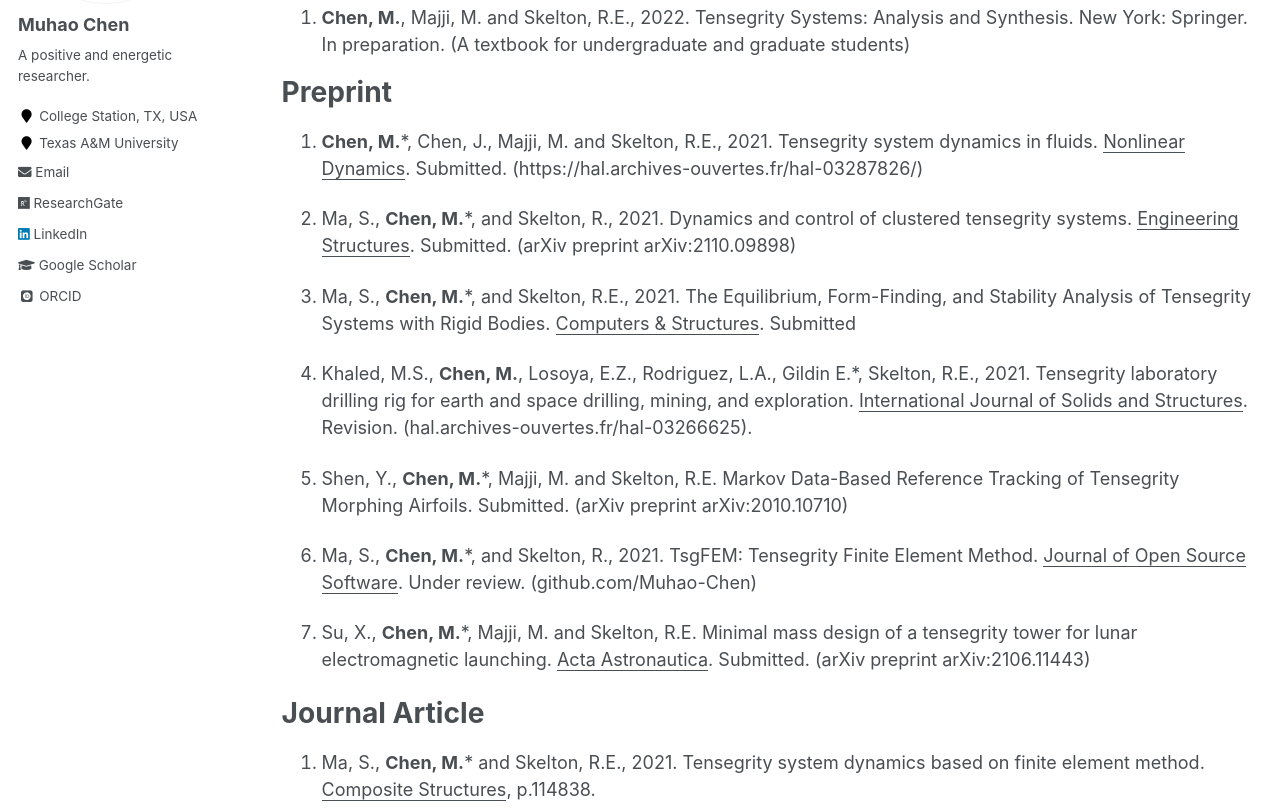
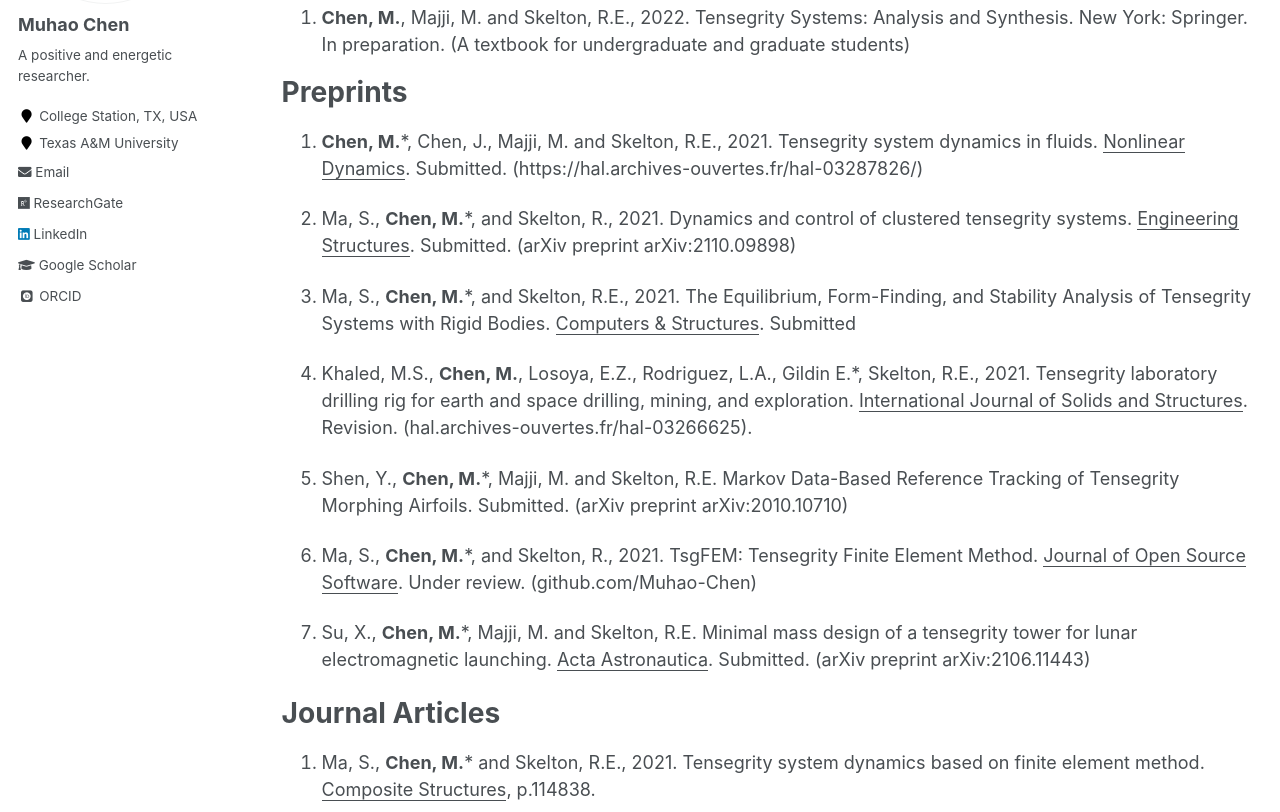
Before and after one commit to Muhao-Chen/muhao-chen.github.io, a Jekyll site: the page built from _pages/publication.md, in a window 1280 px wide and 1400 px high. Shown: the part 289-1101 px from the top of the window. Built offline with Jekyll 4.4.1, drawn with Linux system fonts in a browser that asks for light colours; some web fonts are replaced; some of the changed text lies outside the part shown.

Commit message:
Update publication.md

```diff
--- a/_pages/publication.md
+++ b/_pages/publication.md
@@ -11,7 +11,7 @@ His citation profile in [Google Scholar](https://scholar.google.com/citations?us
 # Book Preparing
 1. **Chen, M.**, Majji, M. and Skelton, R.E., 2022. Tensegrity Systems: Analysis and Synthesis. New York: Springer. In preparation. (A textbook for undergraduate and graduate students)
 
-# Preprint
+# Preprints
 1. **Chen, M.***, Chen, J., Majji, M. and Skelton, R.E., 2021. Tensegrity system dynamics in fluids. <u>Nonlinear Dynamics</u>. Submitted. (https://hal.archives-ouvertes.fr/hal-03287826/)
 
 1. Ma, S., **Chen, M.***, and Skelton, R., 2021. Dynamics and control of clustered tensegrity systems. <u>Engineering Structures</u>. Submitted. (arXiv preprint arXiv:2110.09898)
@@ -29,7 +29,7 @@ His citation profile in [Google Scholar](https://scholar.google.com/citations?us
 
 
 
-# Journal Article
+# Journal Articles
 1. Ma, S., **Chen, M.*** and Skelton, R.E., 2021. Tensegrity system dynamics based on finite element method. <u>Composite Structures</u>, p.114838.
 
 1. **Chen, M.***, Goyal, R., Majji, M. and Skelton, R.E, 2021. Review of space habitat designs for long term space explorations. <u>Progress in Aerospace Sciences</u>. 122, p.100692.
```
Also changed, not shown: other parts of _pages/publication.md (+1 -1 lines).
